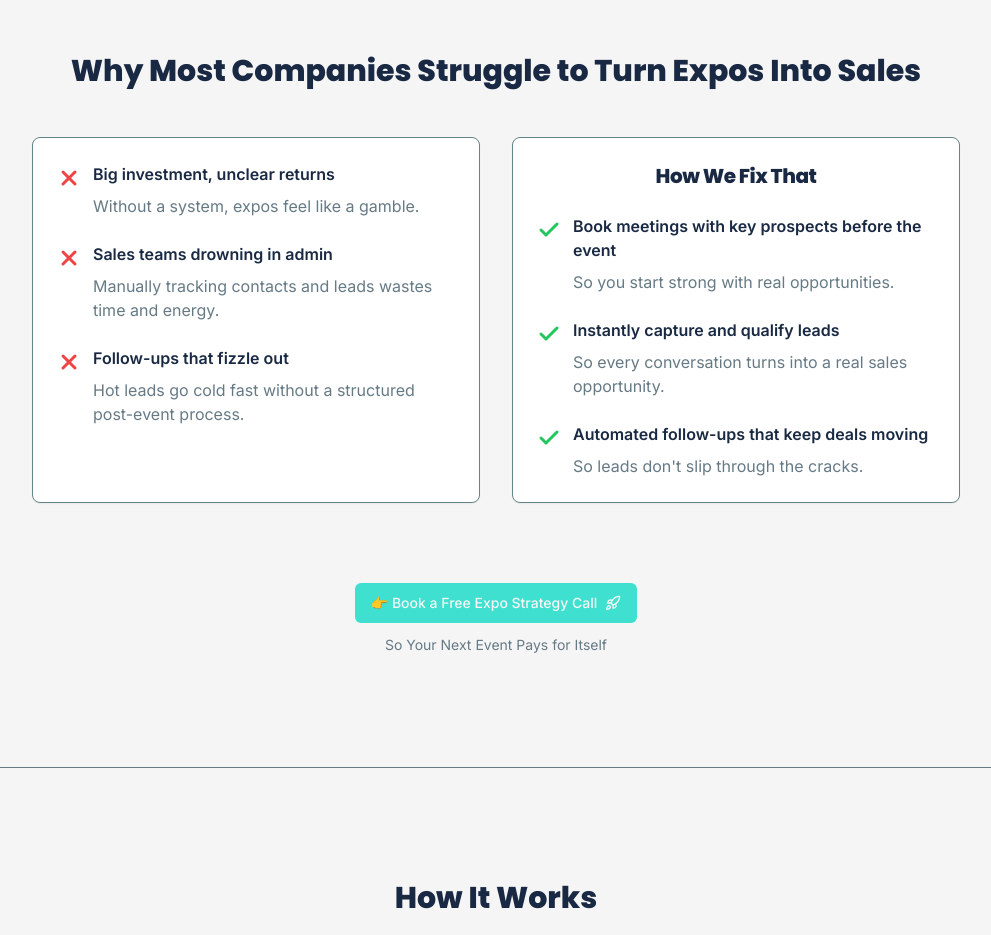
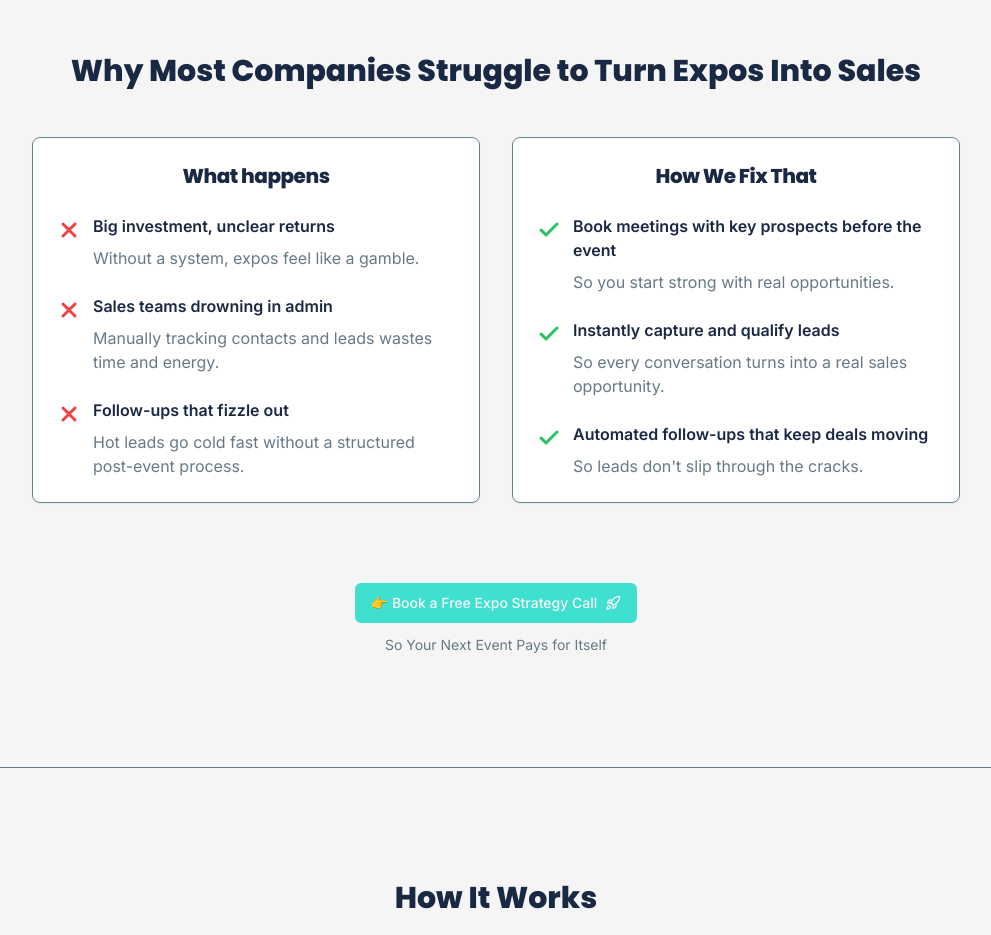
Before and after one commit to iliand1/expoconvert_landing, a Next.js app: page / in a window 1280 px wide. Shown: the part 1120-2055 px from the top of the page, without its empty margins (144-1135 px from the left). Built offline with nearby package versions, Linux system fonts and the light colour scheme.

Commit message:
Refactored ProblemSolution component to include a CardHeader with a title. This enhances the structure and clarity of the component's layout.

```diff
--- a/app/components/ProblemSolution.tsx
+++ b/app/components/ProblemSolution.tsx
@@ -11,7 +11,10 @@ const ProblemSolution: React.FC = () => {
 
         <div className="grid grid-cols-1 md:grid-cols-2 gap-8 justify-center">
           <Card className="card hover:border-red-500 hover:shadow-red-500/10">
-            <CardContent className="pt-6">
+            <CardHeader>
+              <CardTitle className="card-title">What happens</CardTitle>
+            </CardHeader>
+            <CardContent>
               <ul className="space-y-6">
                 <li className="flex gap-3">
                   <div className="flex-shrink-0 w-6 h-6 mt-1">
```
